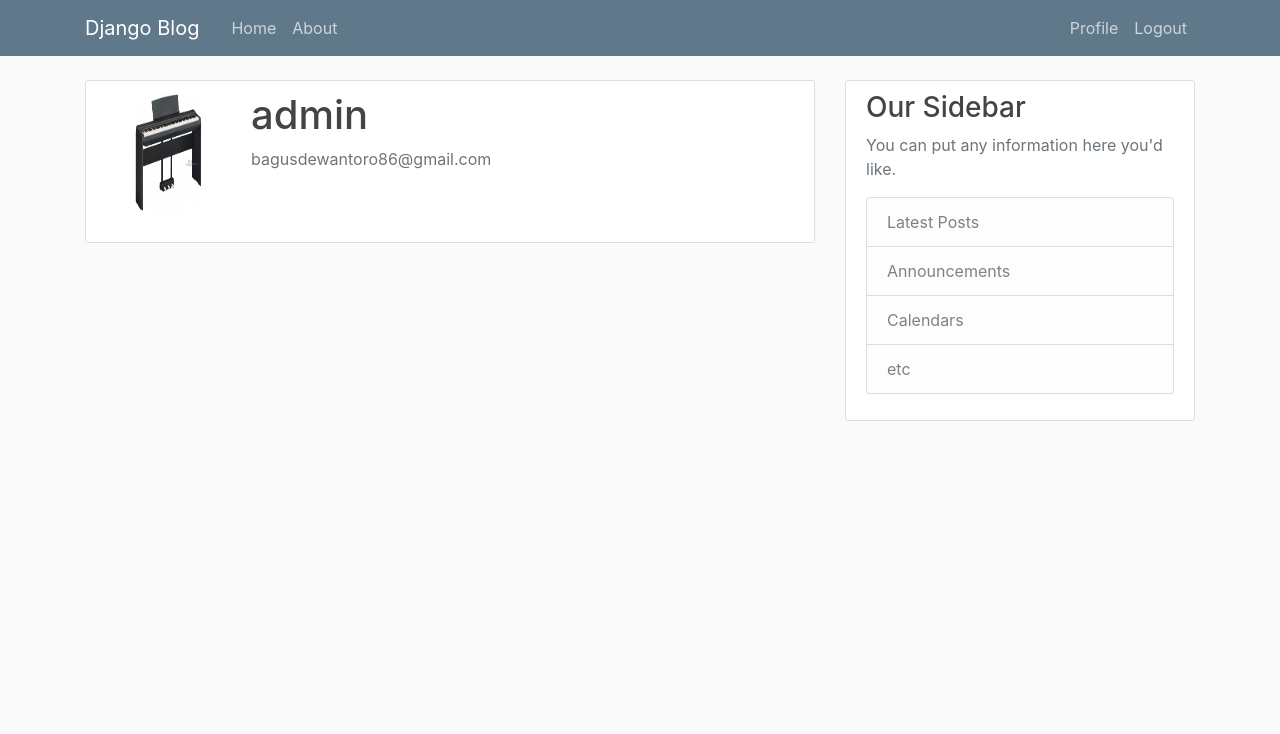
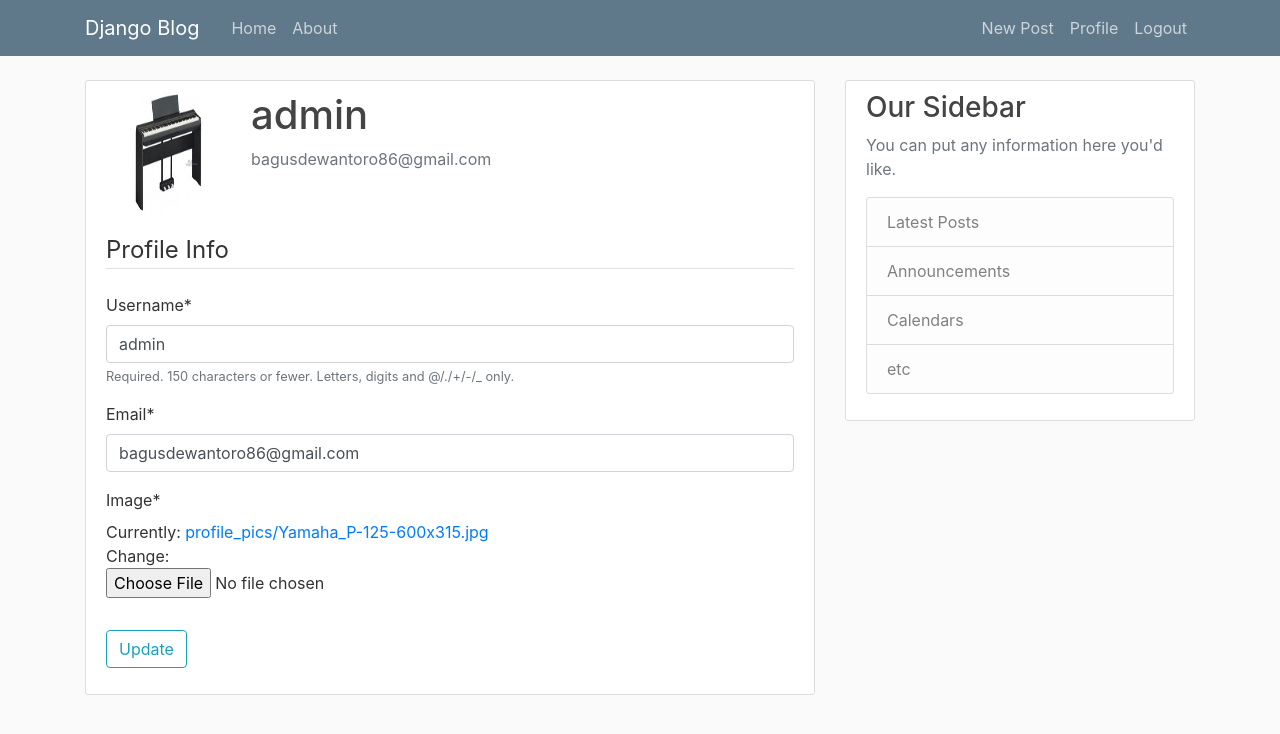
Before and after one commit to bagusdewantoro/Django_Blog, a Django app: page /profile/ in a window 1280 px wide. Shown: the top 734 px of the page. Run offline with Django 3.2, Linux system fonts and the light colour scheme; a user stored in the database is signed in; data comes from the database, SQL or seed files in the repository; both versions use the stored data as it was after the commit; some libraries are stand-ins or nearby versions.

Commit message:
chapater 10 - done

```diff
--- a/blog/models.py
+++ b/blog/models.py
@@ -1,6 +1,7 @@
 from django.db import models
 from django.utils import timezone
 from django.contrib.auth.models import User
+from django.urls import reverse
 
 
 class Post(models.Model):
@@ -11,3 +12,6 @@ class Post(models.Model):
 
     def __str__(self):
         return self.title
+
+    def get_absolute_url(self):
+        return reverse('post-detail', kwargs={'pk': self.pk})
--- a/blog/templates/blog/base.html
+++ b/blog/templates/blog/base.html
@@ -34,6 +34,7 @@
             <!-- Navbar Right Side -->
             <div class="navbar-nav">
               {% if user.is_authenticated %}
+                <a class="nav-item nav-link" href="{% url 'post-create' %}">New Post</a>
                 <a class="nav-item nav-link" href="{% url 'profile' %}">Profile</a>
                 <a class="nav-item nav-link" href="{% url 'logout' %}">Logout</a>
               {% else %}
--- a/blog/templates/blog/home.html
+++ b/blog/templates/blog/home.html
@@ -2,12 +2,13 @@
 {% block content %}
     {% for post in posts %}
         <article class="media content-section">
+          <img class="rounded-circle article-img" src="{{ post.author.profile.image.url }}">
           <div class="media-body">
             <div class="article-metadata">
               <a class="mr-2" href="#">{{ post.author }}</a>
               <small class="text-muted">{{ post.date_posted|date:"F d, Y" }}</small>
             </div>
-            <h2><a class="article-title" href="#">{{ post.title }}</a></h2>
+            <h2><a class="article-title" href="{% url 'post-detail' post.id %}">{{ post.title }}</a></h2>
             <p class="article-content">{{ post.content }}</p>
           </div>
         </article>
--- a/blog/urls.py
+++ b/blog/urls.py
@@ -1,7 +1,18 @@
 from django.urls import path
+from .views import (
+    PostListView,
+    PostDetailView,
+    PostCreateView,
+    PostUpdateView,
+    PostDeleteView
+)
 from . import views
 
 urlpatterns = [
-    path('', views.home, name='blog-home'),
+    path('', PostListView.as_view(), name='blog-home'),
+    path('post/<int:pk>/', PostDetailView.as_view(), name='post-detail'),
+    path('post/new/', PostCreateView.as_view(), name='post-create'),
+    path('post/<int:pk>/update/', PostUpdateView.as_view(), name='post-update'),
+    path('post/<int:pk>/delete/', PostDeleteView.as_view(), name='post-delete'),
     path('about/', views.about, name='blog-about'),
 ]
--- a/users/forms.py
+++ b/users/forms.py
@@ -1,6 +1,7 @@
 from django import forms
 from django.contrib.auth.models import User
 from django.contrib.auth.forms import UserCreationForm
+from .models import Profile
 
 
 class UserRegisterForm(UserCreationForm):
@@ -9,3 +10,17 @@ class UserRegisterForm(UserCreationForm):
     class Meta:
         model = User
         fields = ['username', 'email', 'password1', 'password2']
+
+
+class UserUpdateForm(forms.ModelForm):
+    email = forms.EmailField()
+
+    class Meta:
+        model = User
+        fields = ['username', 'email']
+
+
+class ProfileUpdateForm(forms.ModelForm):
+    class Meta:
+        model = Profile
+        fields = ['image']
--- a/users/models.py
+++ b/users/models.py
@@ -1,5 +1,6 @@
 from django.db import models
 from django.contrib.auth.models import User
+from PIL import Image
 
 
 class Profile(models.Model):
@@ -8,3 +9,13 @@ class Profile(models.Model):
 
     def __str__(self):
         return f'{self.user.username} Profile'
+
+    def save(self):
+        super().save()
+
+        img = Image.open(self.image.path)
+
+        if img.height > 300 or img.width > 300:
+            output_size = (300, 300)
+            img.thumbnail(output_size)
+            img.save(self.image.path)
--- a/users/templates/users/profile.html
+++ b/users/templates/users/profile.html
@@ -9,6 +9,16 @@
           <p class="text-secondary">{{ user.email }}</p>
         </div>
       </div>
-      <!-- FORM HERE -->
+      <form method="POST" enctype="multipart/form-data">
+          {% csrf_token %}
+          <fieldset class="form-group">
+              <legend class="border-bottom mb-4">Profile Info</legend>
+              {{ u_form|crispy }}
+              {{ p_form|crispy }}
+          </fieldset>
+          <div class="form-group">
+              <button class="btn btn-outline-info" type="submit">Update</button>
+          </div>
+      </form>
     </div>
 {% endblock content %}
--- a/users/views.py
+++ b/users/views.py
@@ -1,7 +1,7 @@
 from django.shortcuts import render, redirect
 from django.contrib import messages
 from django.contrib.auth.decorators import login_required
-from .forms import UserRegisterForm
+from .forms import UserRegisterForm, UserUpdateForm, ProfileUpdateForm
 
 
 def register(request):
@@ -19,4 +19,24 @@ def register(request):
 
 @login_required
 def profile(request):
-    return render(request, 'users/profile.html')
+    if request.method == 'POST':
+        u_form = UserUpdateForm(request.POST, instance=request.user)
+        p_form = ProfileUpdateForm(request.POST,
+                                   request.FILES,
+                                   instance=request.user.profile)
+        if u_form.is_valid() and p_form.is_valid():
+            u_form.save()
+            p_form.save()
+            messages.success(request, f'Your account has been updated!')
+            return redirect('profile')
+
+    else:
+        u_form = UserUpdateForm(instance=request.user)
+        p_form = ProfileUpdateForm(instance=request.user.profile)
+
+    context = {
+        'u_form': u_form,
+        'p_form': p_form
+    }
+
+    return render(request, 'users/profile.html', context)
```
Also changed, not shown: blog/templates/blog/post_confirm_delete.html (added, +16 -0 lines), blog/templates/blog/post_detail.html (added, +20 -0 lines), blog/templates/blog/post_form.html (added, +16 -0 lines), blog/views.py (+54 -0 lines), db.sqlite3, media/profile_pics/Yamaha_P-125-600x315.jpg, media/profile_pics/dell.jpg (added).
